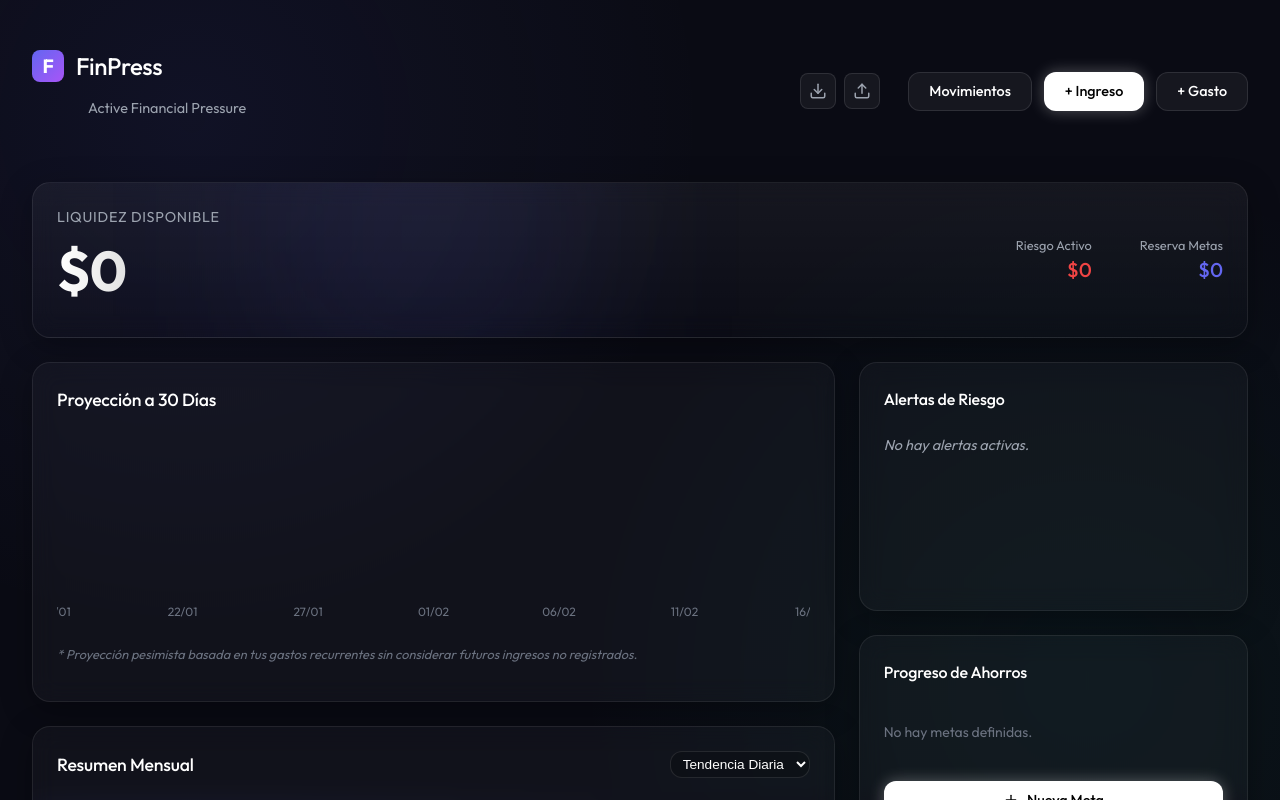
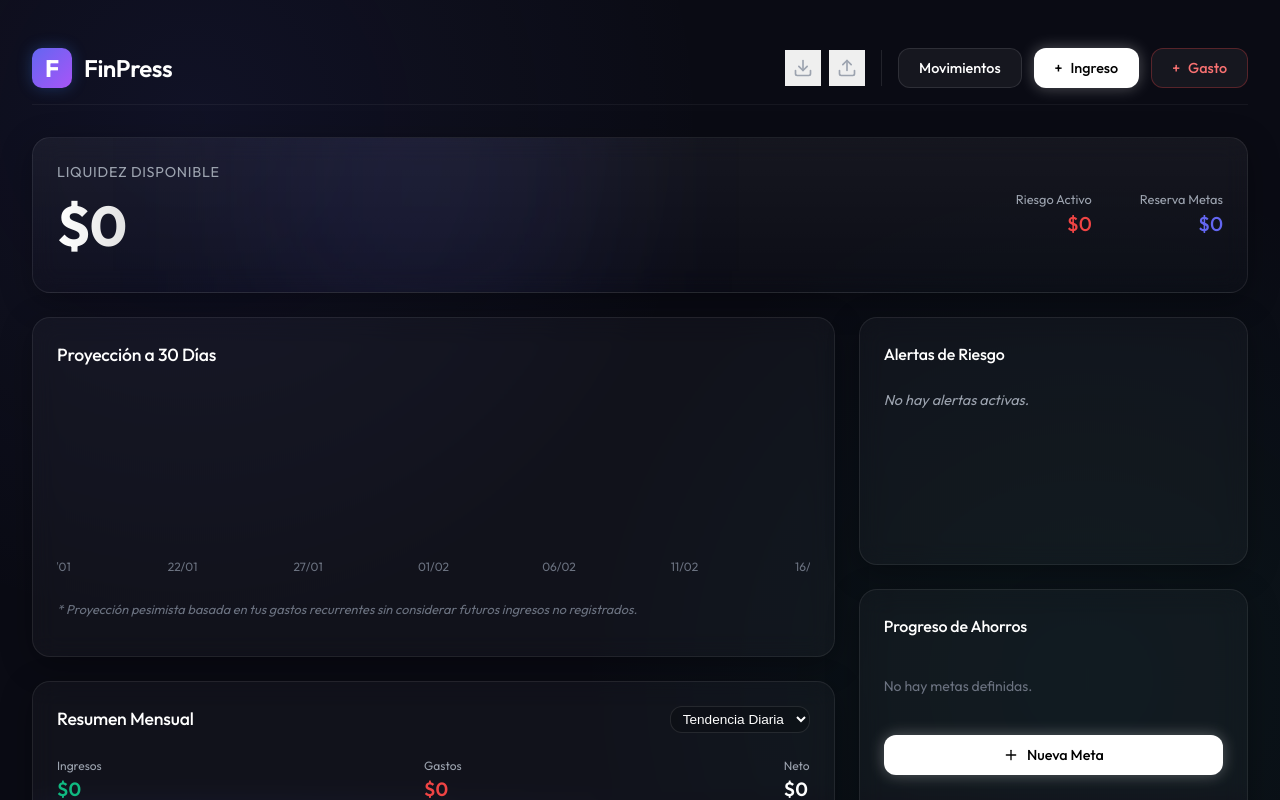
Before and after one commit to dcartagena1/finpress, a React (Vite) app: page / in a window 1280 px wide. Shown: the top 800 px of the page. Built offline with nearby package versions, Linux system fonts and the light colour scheme; a web font is replaced by a local one.

Commit message:
UI Polish: Refactor header, align buttons, remove tagline

```diff
--- a/src/App.jsx
+++ b/src/App.jsx
@@ -82,51 +82,83 @@ function AppContent() {
         onChange={handleFileChange}
       />
 
-      <header className="app-header">
-        <div>
-          <h1 style={{ fontSize: '1.5rem', marginBottom: '0.25rem', color: 'var(--text-primary)', display: 'flex', alignItems: 'center', gap: '0.75rem', cursor: 'pointer', letterSpacing: '-0.02em' }} onClick={seedData} title="Click para Demo">
-            <div style={{ width: '32px', height: '32px', background: 'var(--grad-primary)', borderRadius: '8px', display: 'flex', alignItems: 'center', justifyContent: 'center' }}>
-              <span style={{ fontSize: '1.2rem', fontWeight: 'bold', color: 'white' }}>F</span>
+      <header className="app-header" style={{
+        display: 'flex',
+        justifyContent: 'space-between',
+        alignItems: 'center',
+        marginBottom: '2rem',
+        padding: '1rem 0',
+        borderBottom: '1px solid rgba(255,255,255,0.05)'
+      }}>
+        <div style={{ display: 'flex', alignItems: 'center', gap: '0.75rem' }}>
+          <div style={{
+            width: '40px',
+            height: '40px',
+            background: 'var(--grad-primary)',
+            borderRadius: '10px',
+            display: 'flex',
+            alignItems: 'center',
+            justifyContent: 'center',
+            boxShadow: '0 0 15px rgba(59, 130, 246, 0.3)'
+          }}>
+            <span style={{ fontSize: '1.5rem', fontWeight: 'bold', color: 'white' }}>F</span>
           </div>
+          <h1 style={{
+            fontSize: '1.5rem',
+            fontWeight: '600',
+            color: 'var(--text-primary)',
+            letterSpacing: '-0.02em',
+            margin: 0
+          }}>
             FinPress
           </h1>
-          <p className="text-secondary" style={{ fontSize: '0.9rem', marginLeft: '3.5rem' }}>Active Financial Pressure</p>
         </div>
-        <div style={{ display: 'flex', gap: '0.75rem', alignItems: 'center' }}>
-          {/* Backup Controls */}
-          <div style={{ marginRight: '1rem', display: 'flex', gap: '0.5rem' }}>
+
+        <div style={{ display: 'flex', gap: '1rem', alignItems: 'center' }}>
+          {/* Utility Group */}
+          <div style={{ display: 'flex', gap: '0.5rem', paddingRight: '1rem', borderRight: '1px solid rgba(255,255,255,0.1)' }}>
             <button
               onClick={exportData}
-              className="flex-center"
-              style={{ background: 'rgba(255,255,255,0.05)', border: '1px solid rgba(255,255,255,0.1)', color: 'var(--text-secondary)', width: '36px', height: '36px', borderRadius: '8px' }}
+              className="flex-center icon-btn"
               title="Exportar Respaldo"
+              style={{ color: 'var(--text-secondary)', padding: '0.5rem' }}
             >
-              <Download size={18} />
+              <Download size={20} />
             </button>
             <button
               onClick={handleImportClick}
-              className="flex-center"
-              style={{ background: 'rgba(255,255,255,0.05)', border: '1px solid rgba(255,255,255,0.1)', color: 'var(--text-secondary)', width: '36px', height: '36px', borderRadius: '8px' }}
+              className="flex-center icon-btn"
               title="Importar Respaldo"
+              style={{ color: 'var(--text-secondary)', padding: '0.5rem' }}
             >
-              <Upload size={18} />
+              <Upload size={20} />
             </button>
           </div>
-          <button className="btn btn-secondary" onClick={() => setIsHistoryOpen(true)}>
+
+          {/* Action Group */}
+          <div style={{ display: 'flex', gap: '0.75rem' }}>
+            <button
+              className="btn btn-secondary"
+              onClick={() => setIsHistoryOpen(true)}
+              style={{ height: '40px', padding: '0 1.25rem' }}
+            >
               Movimientos
             </button>
             <button
               className="btn btn-primary"
               onClick={() => setIsIncomeOpen(true)}
+              style={{ height: '40px', padding: '0 1.25rem', display: 'flex', alignItems: 'center', gap: '0.5rem' }}
             >
-            + Ingreso
+              <span>+</span> Ingreso
             </button>
             <button
               className="btn btn-secondary"
               onClick={() => setIsExpenseOpen(true)}
+              style={{ height: '40px', padding: '0 1.25rem', display: 'flex', alignItems: 'center', gap: '0.5rem', borderColor: 'rgba(239, 68, 68, 0.3)', color: '#f87171' }}
             >
-            + Gasto
+              <span>+</span> Gasto
             </button>
+          </div>
         </div>
       </header>
 
```
Lines whose indentation alone changed are shown as unchanged.
